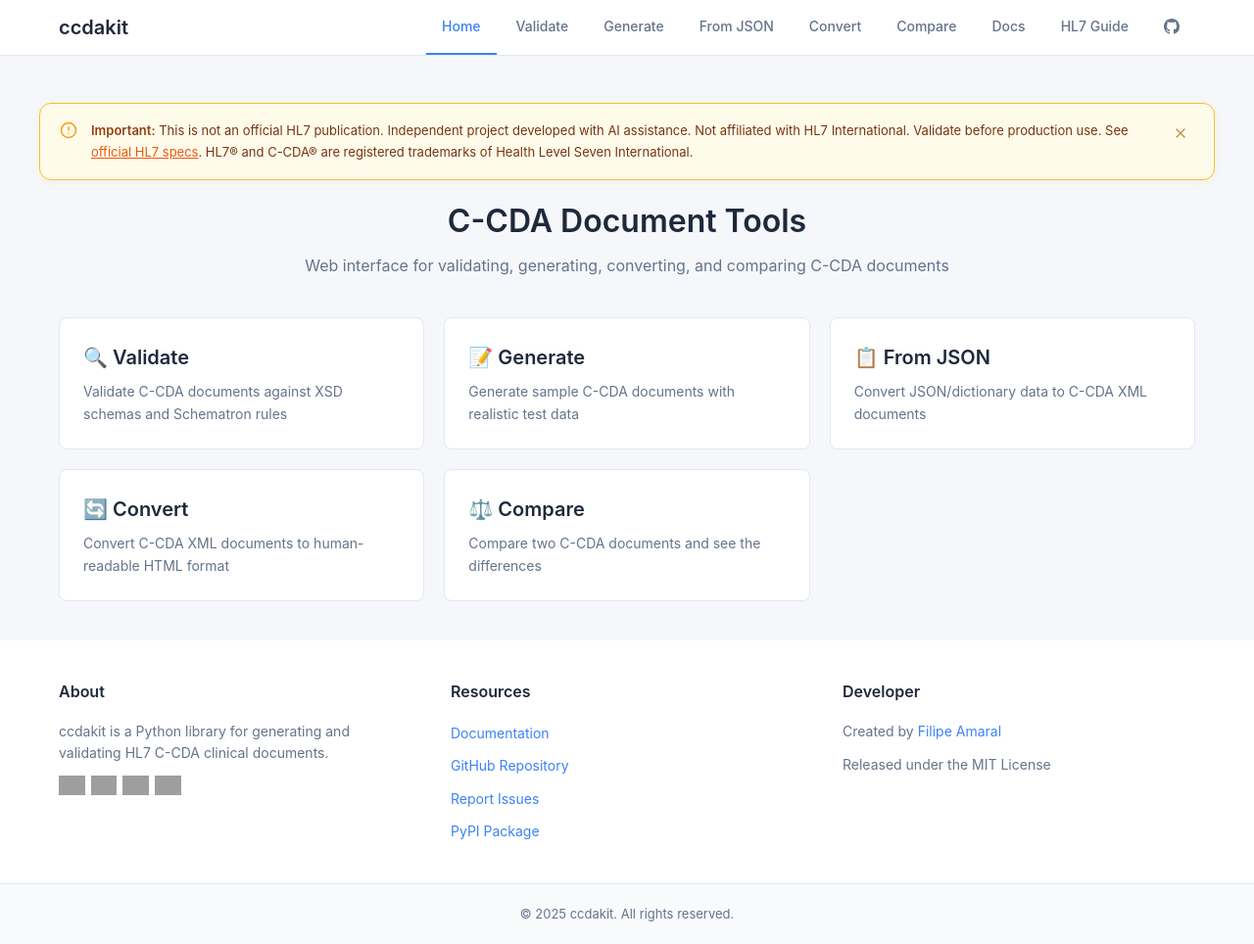
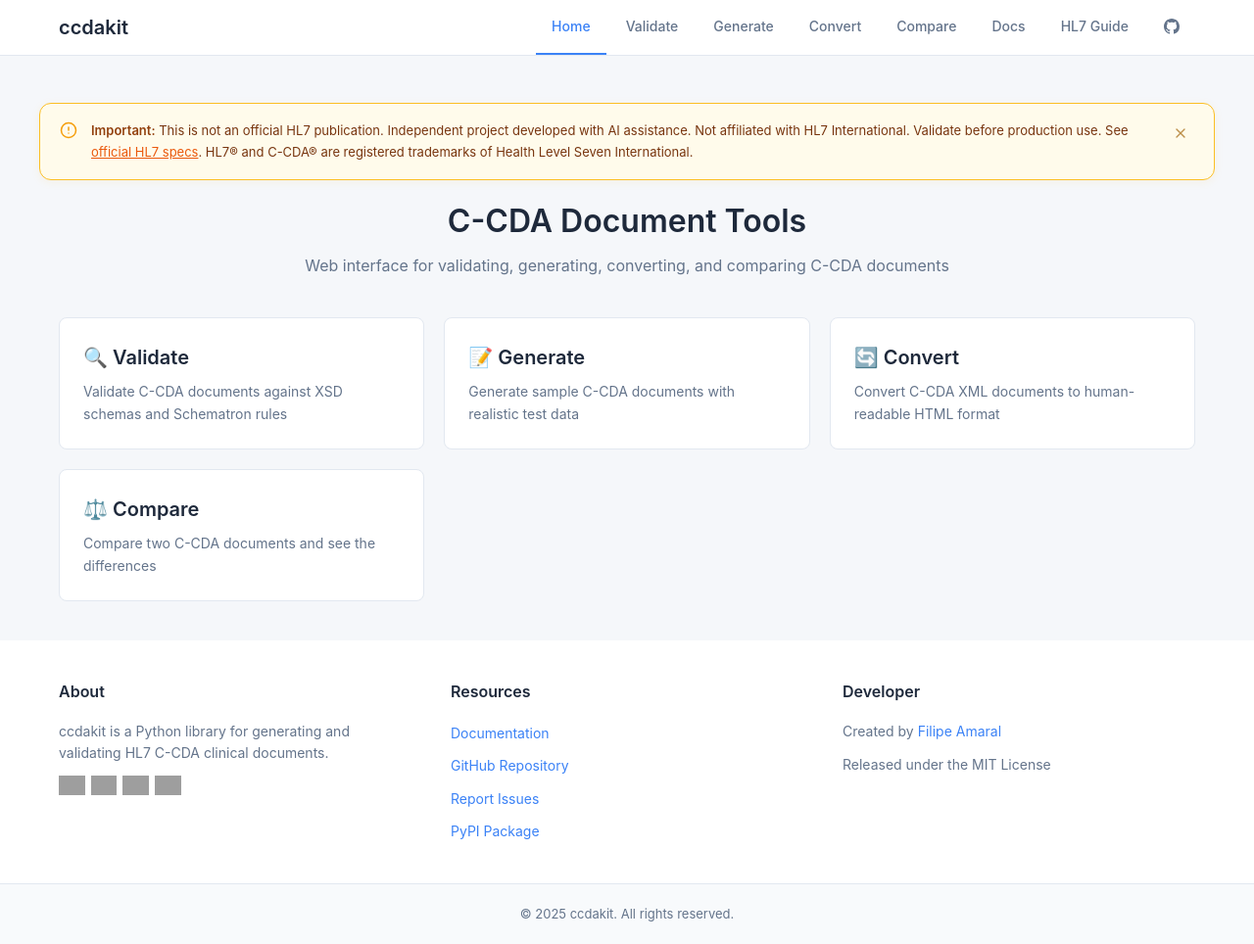
Before and after one commit to Itisfilipe/ccdakit, a Flask app: page / in a window 1280 px wide. Shown: the whole page at 98% size. Run offline with Flask 3, Linux system fonts and the light colour scheme; grey boxes are pictures that could not be loaded.

Commit message:
refactor: Remove from-json, entries, and code-systems pages from web UI

```diff
--- a/ccdakit/cli/web/app.py
+++ b/ccdakit/cli/web/app.py
@@ -62,11 +62,6 @@
     def compare_page():
         """Compare page."""
         return render_template("compare.html", active_page="compare")
-
-    @app.route("/from-json")
-    def from_json_page():
-        """From JSON page."""
-        return render_template("from_json.html", active_page="from-json")
 
     @app.route("/api/validate", methods=["POST"])
     def api_validate():
@@ -242,29 +237,4 @@
         except Exception as e:
             return jsonify({"error": str(e)}), 500
 
-    @app.route("/api/from-json", methods=["POST"])
-    def api_from_json():
-        """Convert JSON/dictionary data to C-CDA XML."""
-        from ccdakit.utils.converters import DictToCCDAConverter
-
-        try:
-            data = request.get_json()
-            json_data = data.get("data")
-            pretty = data.get("pretty", True)
-
-            if not json_data:
-                return jsonify({"error": "No JSON data provided"}), 400
-
-            # Convert to C-CDA
-            converter = DictToCCDAConverter()
-            document = converter.from_dict(json_data)
-
-            # Generate XML
-            xml_string = document.to_xml_string(pretty=pretty)
-
-            return jsonify({"xml": xml_string})
-
-        except Exception as e:
-            return jsonify({"error": str(e)}), 500
-
     return app
--- a/ccdakit/cli/web/templates/base.html
+++ b/ccdakit/cli/web/templates/base.html
@@ -17,7 +17,6 @@
                     <a href="/" class="nav-link {% if active_page == 'home' %}active{% endif %}">Home</a>
                     <a href="/validate" class="nav-link {% if active_page == 'validate' %}active{% endif %}">Validate</a>
                     <a href="/generate" class="nav-link {% if active_page == 'generate' %}active{% endif %}">Generate</a>
-                    <a href="/from-json" class="nav-link {% if active_page == 'from-json' %}active{% endif %}">From JSON</a>
                     <a href="/convert" class="nav-link {% if active_page == 'convert' %}active{% endif %}">Convert</a>
                     <a href="/compare" class="nav-link {% if active_page == 'compare' %}active{% endif %}">Compare</a>
                     <a href="https://docs.ccdakit.com/" class="nav-link" target="_blank" rel="noopener noreferrer">Docs</a>
--- a/ccdakit/cli/web/templates/home.html
+++ b/ccdakit/cli/web/templates/home.html
@@ -21,13 +21,6 @@
         </div>
     </a>
 
-    <a href="/from-json" class="tool-card-link">
-        <div class="tool-card">
-            <h2>📋 From JSON</h2>
-            <p>Convert JSON/dictionary data to C-CDA XML documents</p>
-        </div>
-    </a>
-
     <a href="/convert" class="tool-card-link">
         <div class="tool-card">
             <h2>🔄 Convert</h2>
```
